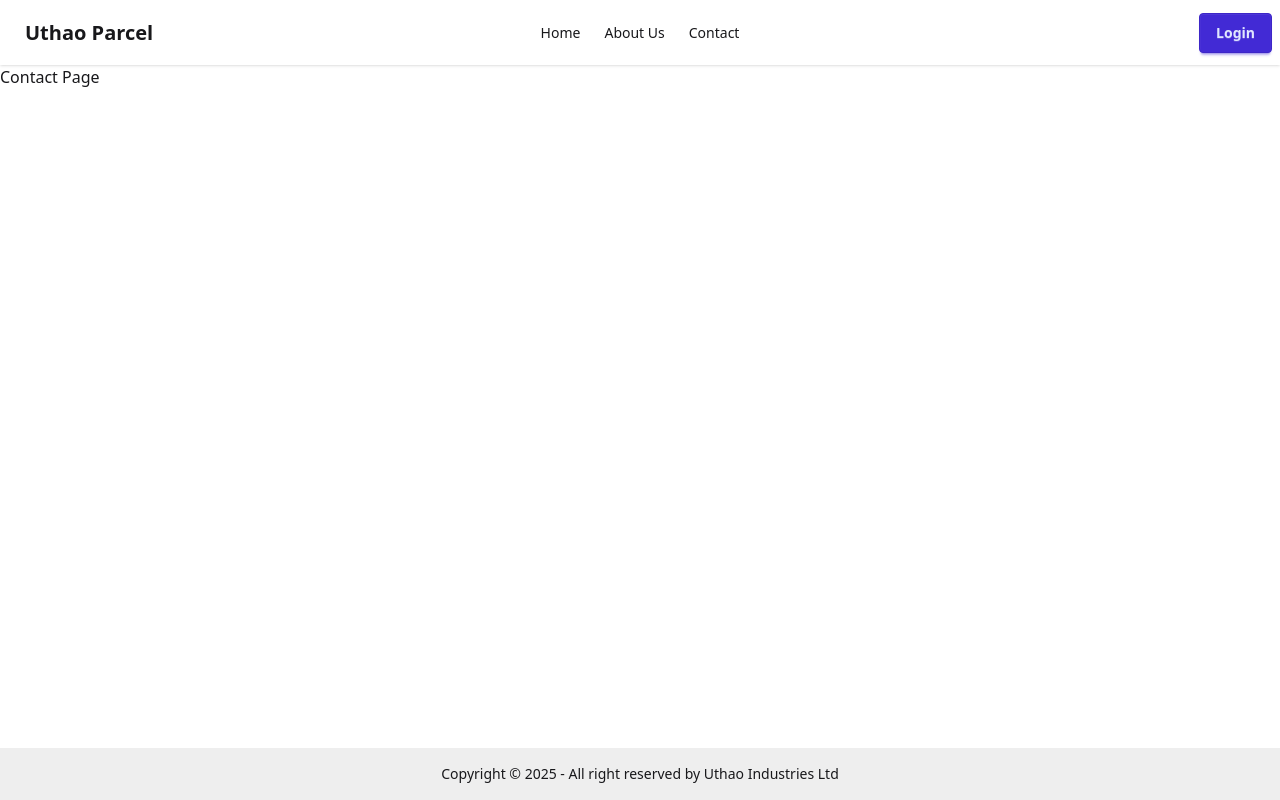
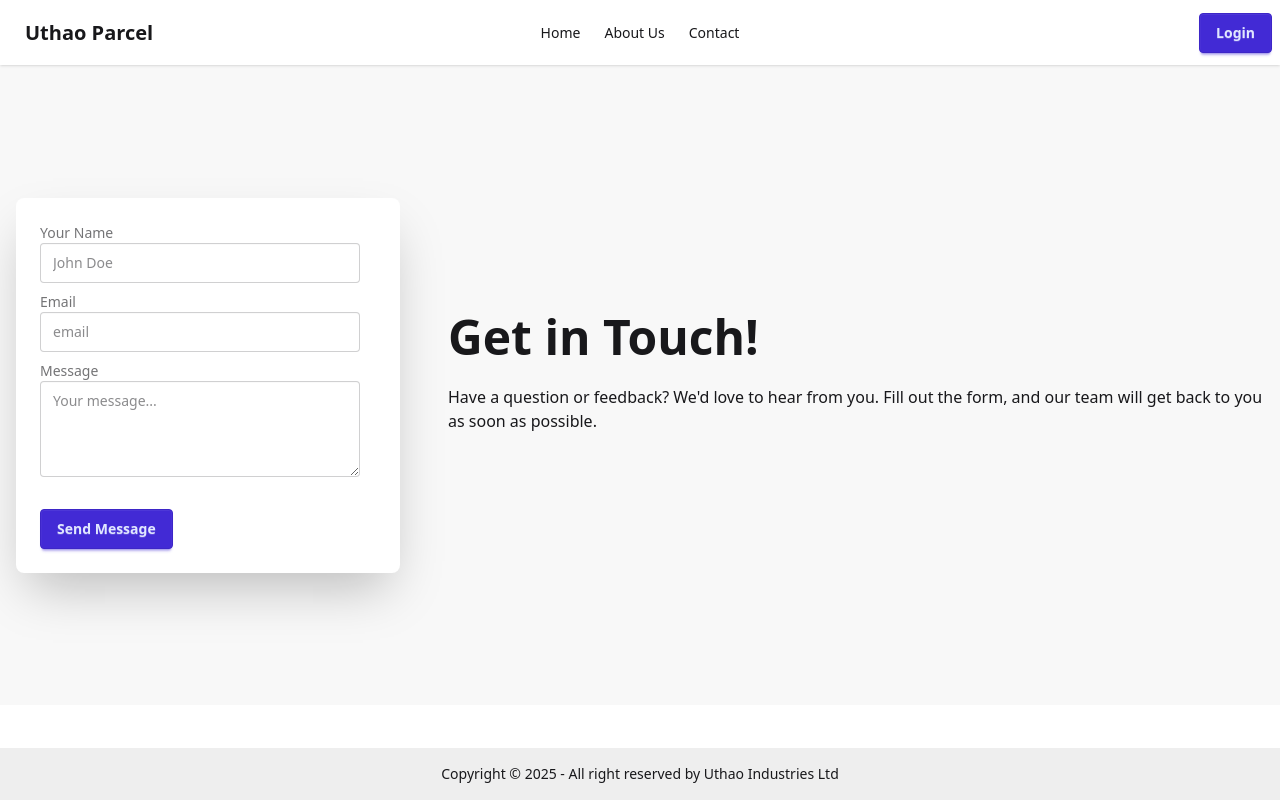
Before and after one commit to MdImranHossen01/uthao-client, a React (Vite) app: page /contact in a window 1280 px wide. Built offline with nearby package versions, Linux system fonts and the light colour scheme; no server answers.

Commit message:
readme added

```diff
--- a/src/App.tsx
+++ b/src/App.tsx
@@ -16,6 +16,7 @@ import PublicLayout from './components/layout/PublicLayout';
 import HomePage from './pages/Home';
 import AboutPage from './pages/About';
 import TrackParcelPage from './pages/TrackParcel';
+import ContactPage from './pages/Contact'; // Import new page
 
 function App() {
   return (
@@ -25,7 +26,7 @@ function App() {
         <Route path="/" element={<HomePage />} />
         <Route path="/about" element={<AboutPage />} />
         <Route path="/track" element={<TrackParcelPage />} />
-        <Route path="/contact" element={<h1>Contact Page</h1>} />
+        <Route path="/contact" element={<ContactPage />} /> {/* Use the new component */}
         <Route path="/login" element={<Login />} />
         <Route path="/register" element={<Register />} />
       </Route>
--- /dev/null
+++ b/src/pages/Contact.tsx
@@ -0,0 +1,62 @@
+import { FormEvent, useState } from "react";
+import toast from "react-hot-toast";
+
+export default function ContactPage() {
+    const [formData, setFormData] = useState({
+        name: '',
+        email: '',
+        message: '',
+    });
+
+    const handleChange = (e: React.ChangeEvent<HTMLInputElement | HTMLTextAreaElement>) => {
+        const { name, value } = e.target;
+        setFormData(prev => ({ ...prev, [name]: value }));
+    };
+
+    const handleSubmit = (e: FormEvent) => {
+        e.preventDefault();
+        // Simulate form submission
+        console.log("Form submitted:", formData);
+        toast.success("Thank you for your message! We'll get back to you soon.");
+        // Clear the form
+        setFormData({ name: '', email: '', message: '' });
+    };
+
+  return (
+    <div className="hero min-h-[80vh] bg-base-200">
+      <div className="hero-content flex-col lg:flex-row-reverse gap-12">
+        <div className="text-center lg:text-left">
+          <h1 className="text-5xl font-bold">Get in Touch!</h1>
+          <p className="py-6">
+            Have a question or feedback? We'd love to hear from you. Fill out the form, and our team will get back to you as soon as possible.
+          </p>
+        </div>
+        <div className="card w-full max-w-sm shadow-2xl bg-base-100">
+          <form onSubmit={handleSubmit} className="card-body">
+            <div className="form-control">
+              <label className="label">
+                <span className="label-text">Your Name</span>
+              </label>
+              <input type="text" name="name" placeholder="John Doe" className="input input-bordered" required value={formData.name} onChange={handleChange}/>
+            </div>
+            <div className="form-control">
+              <label className="label">
+                <span className="label-text">Email</span>
+              </label>
+              <input type="email" name="email" placeholder="email" className="input input-bordered" required value={formData.email} onChange={handleChange} />
+            </div>
+             <div className="form-control">
+              <label className="label">
+                <span className="label-text">Message</span>
+              </label>
+              <textarea name="message" placeholder="Your message..." className="textarea textarea-bordered h-24" required value={formData.message} onChange={handleChange}></textarea>
+            </div>
+            <div className="form-control mt-6">
+              <button className="btn btn-primary">Send Message</button>
+            </div>
+          </form>
+        </div>
+      </div>
+    </div>
+  );
+}
```
Also changed, not shown: 1 other file (tests, documents, lock files or other folders).
